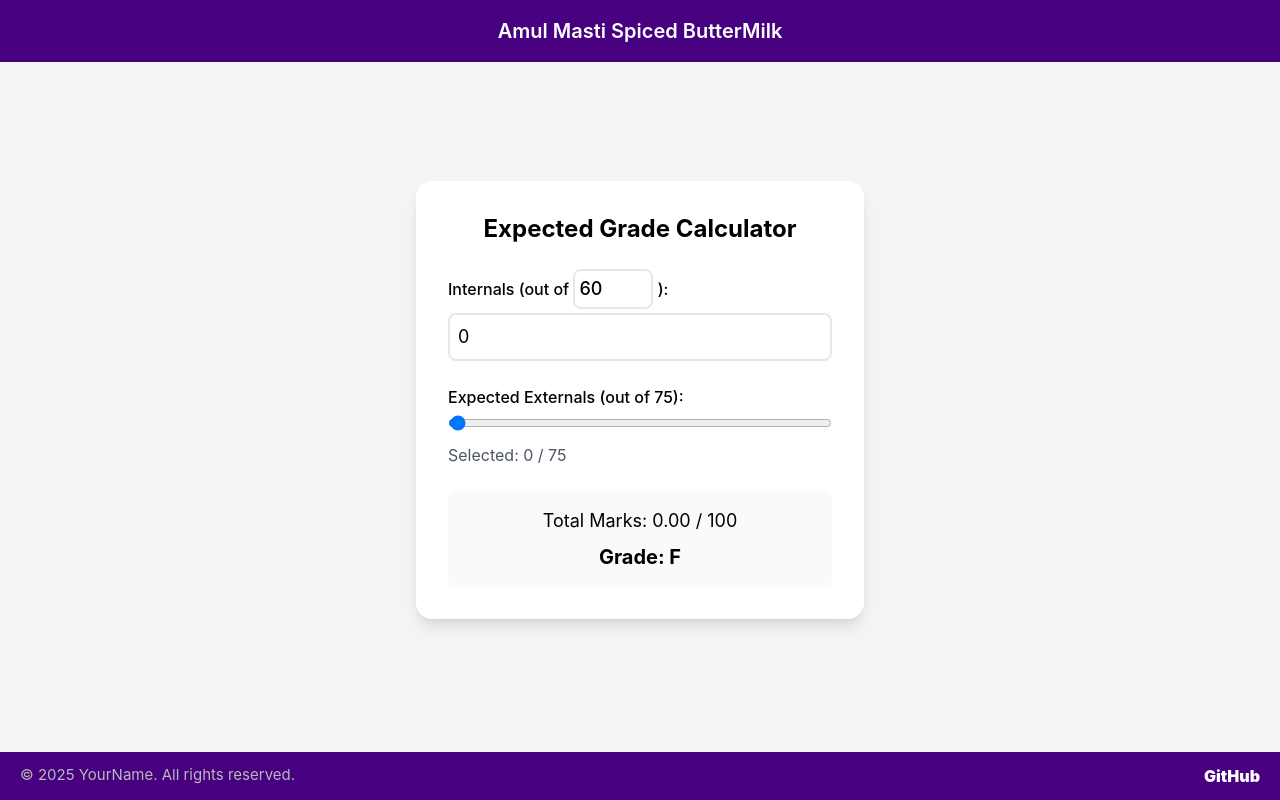
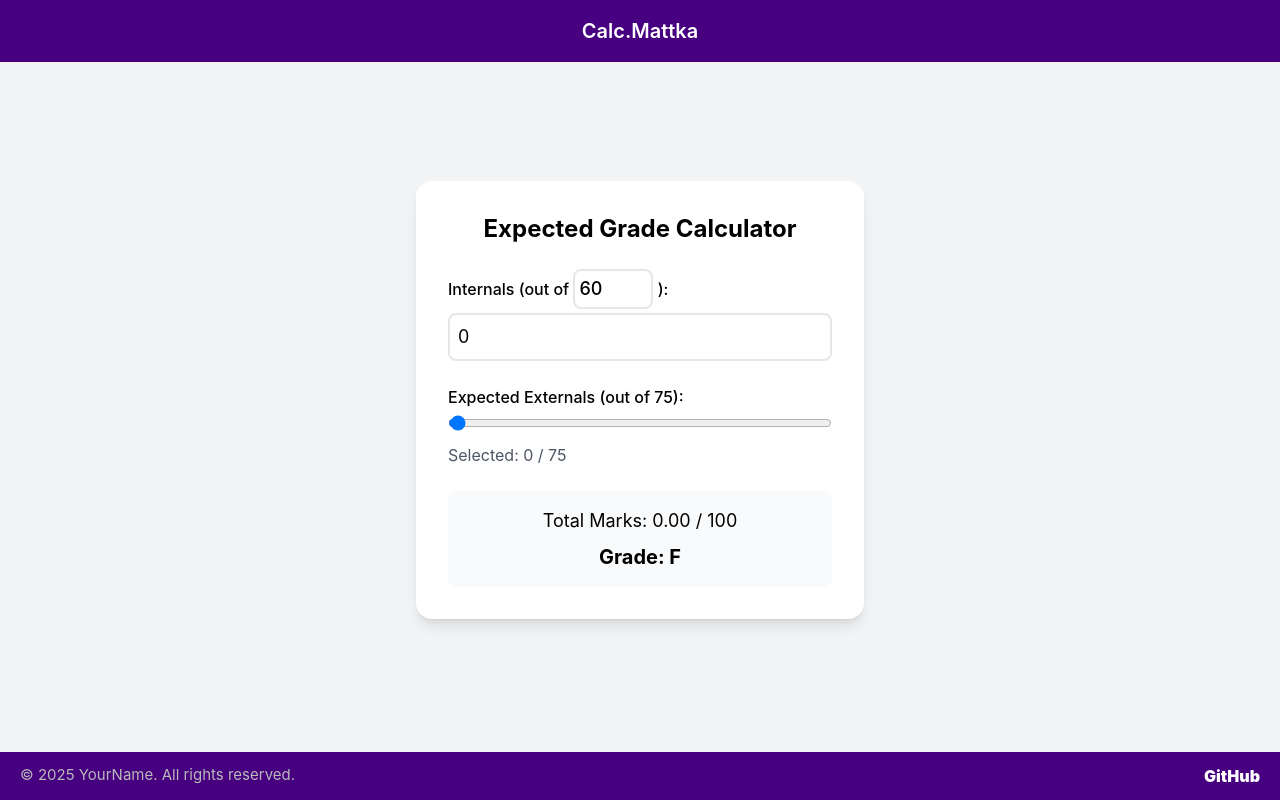
Before and after one commit to OMNIPOTENTHAVOC/Calc.Mattka, a plain HTML site: page index.html in a window 1280 px wide. Drawn offline with nearby package versions, Linux system fonts and the light colour scheme.

Commit message:
update 1

```diff
--- a/index.html
+++ b/index.html
@@ -9,7 +9,7 @@
 </head>
 <body class="bg-gray-100 flex items-center justify-center min-h-screen">
   <div class="container">
-    <nav class="nav">Amul Masti Spiced ButterMilk</nav>
+    <nav class="nav">Calc.Mattka</nav>
       <div class="bg-white p-8 rounded-2xl shadow-lg max-w-md w-full space-y-6">
       <h1 class="text-2xl font-bold text-center">Expected Grade Calculator</h1>
 
```
